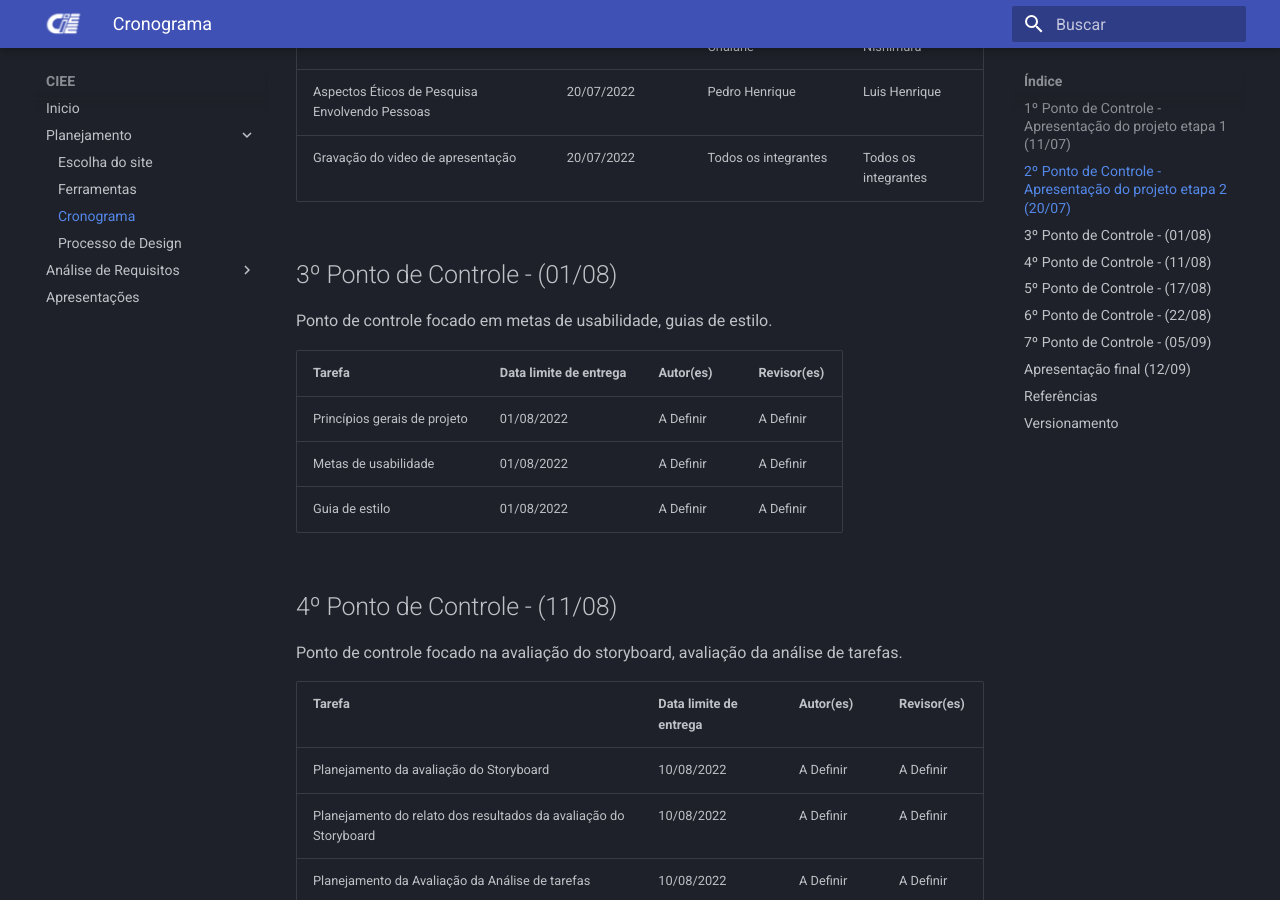
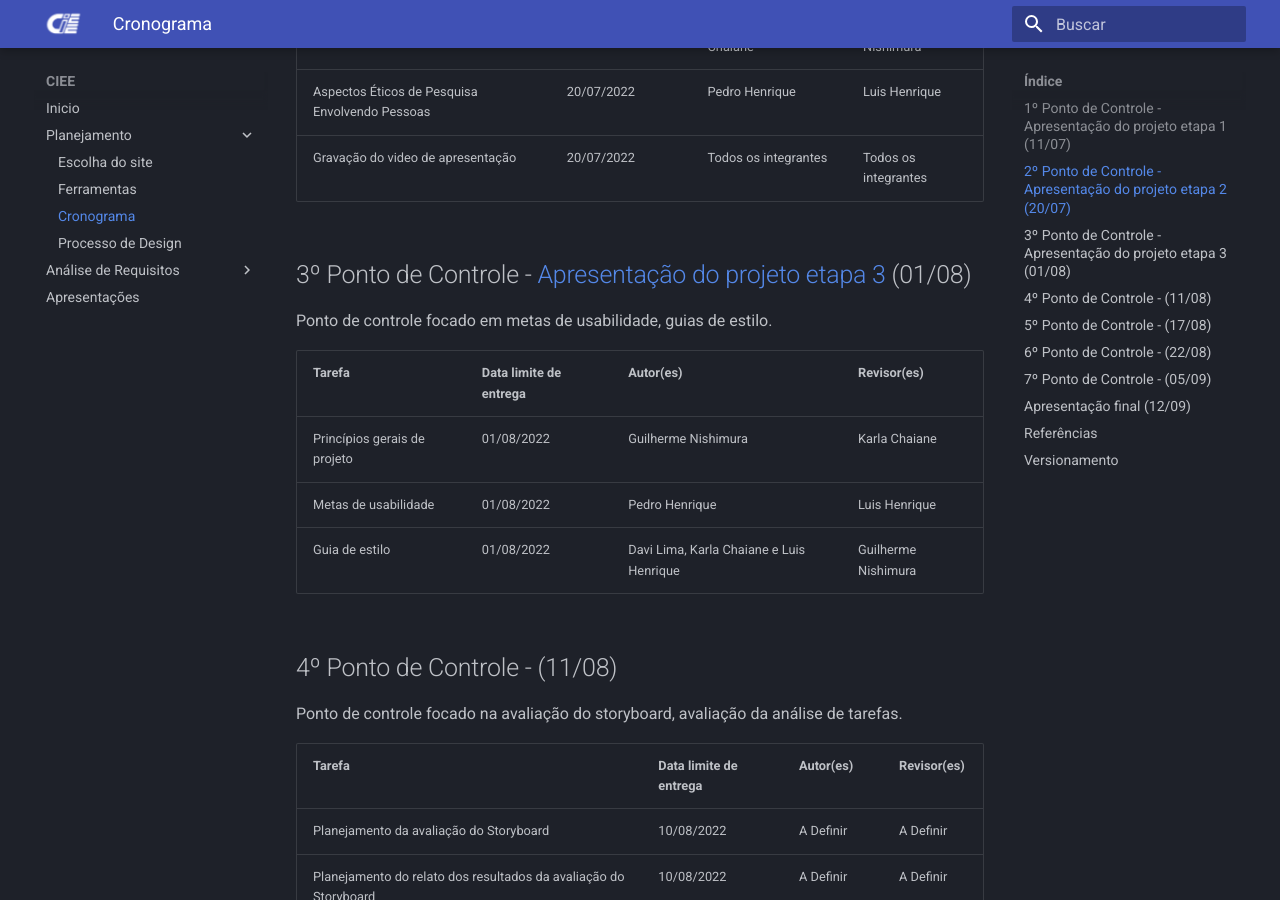
Before and after one commit to JoaoGElvas/2022.1-CIEE, an MkDocs documentation site: the page built from docs/planejamento/cronograma.md, in a window 1280 px wide and 900 px high, scrolled down 1393 px. Built offline with MkDocs 1.6.1 and Material for MkDocs 9.7.7, drawn with Linux system fonts in a browser that asks for light colours; some of the changed text lies outside the part shown.

Commit message:
atualizar entrega da etapa 3

```diff
--- a/docs/planejamento/cronograma.md
+++ b/docs/planejamento/cronograma.md
@@ -33,15 +33,15 @@ Ponto de controle com foco em identificar nosso usuário, fazer a análise de ta
 | Gravação do video de apresentação | 20/07/2022         | Todos os integrantes            | Todos os integrantes            |
 
 
-## 3º Ponto de Controle - (01/08)
+## 3º Ponto de Controle - [Apresentação do projeto etapa 3]() (01/08)
 
 Ponto de controle focado em metas de usabilidade, guias de estilo.
 
 | Tarefa                       | Data limite de entrega | Autor(es)                       | Revisor(es)                     |
 | ---------------------------- | ---------------------- | ------------------------------- | ------------------------------- |
-| Princípios gerais de projeto | 01/08/2022             | A Definir  | A Definir |
-| Metas de usabilidade         | 01/08/2022            | A Definir | A Definir    |
-| Guia de estilo               | 01/08/2022             | A Definir     | A Definir  |
+| Princípios gerais de projeto | 01/08/2022             | Guilherme Nishimura             | Karla Chaiane |
+| Metas de usabilidade         | 01/08/2022             | Pedro Henrique                  | Luis Henrique  |
+| Guia de estilo               | 01/08/2022             |  Davi Lima, Karla Chaiane e Luis Henrique    | Guilherme Nishimura  |
 
 ## 4º Ponto de Controle - (11/08)
 
@@ -101,3 +101,4 @@ Apresentação final do projeto da disciplina
 | 09/07/2022 | 1.0    | Criação do documento                       | Luis Henrique  | Todos os integrantes |
 | 10/07/2022 | 1.1    | Adicionando informações sobre o cronograma | Luis Henrique  | Todos os integrantes |
 | 20/07/2022 | 1.2    | Adicionando informações sobre o cronograma | Davi Lima      | Todos os integrantes |
+| 01/08/2022 | 1.3    | Inserir elementos da entrega - etapa 3 | Luis Henrique    | Todos os integrantes |
```
